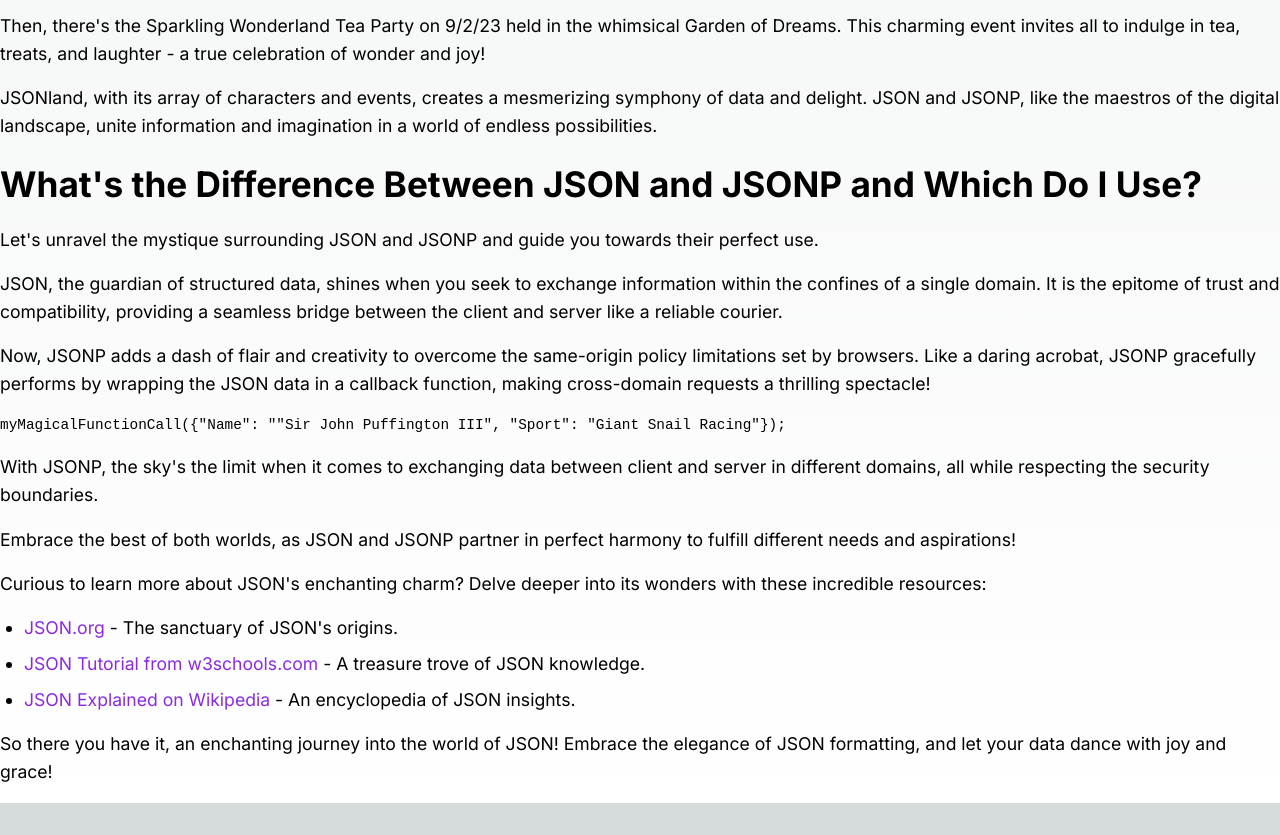
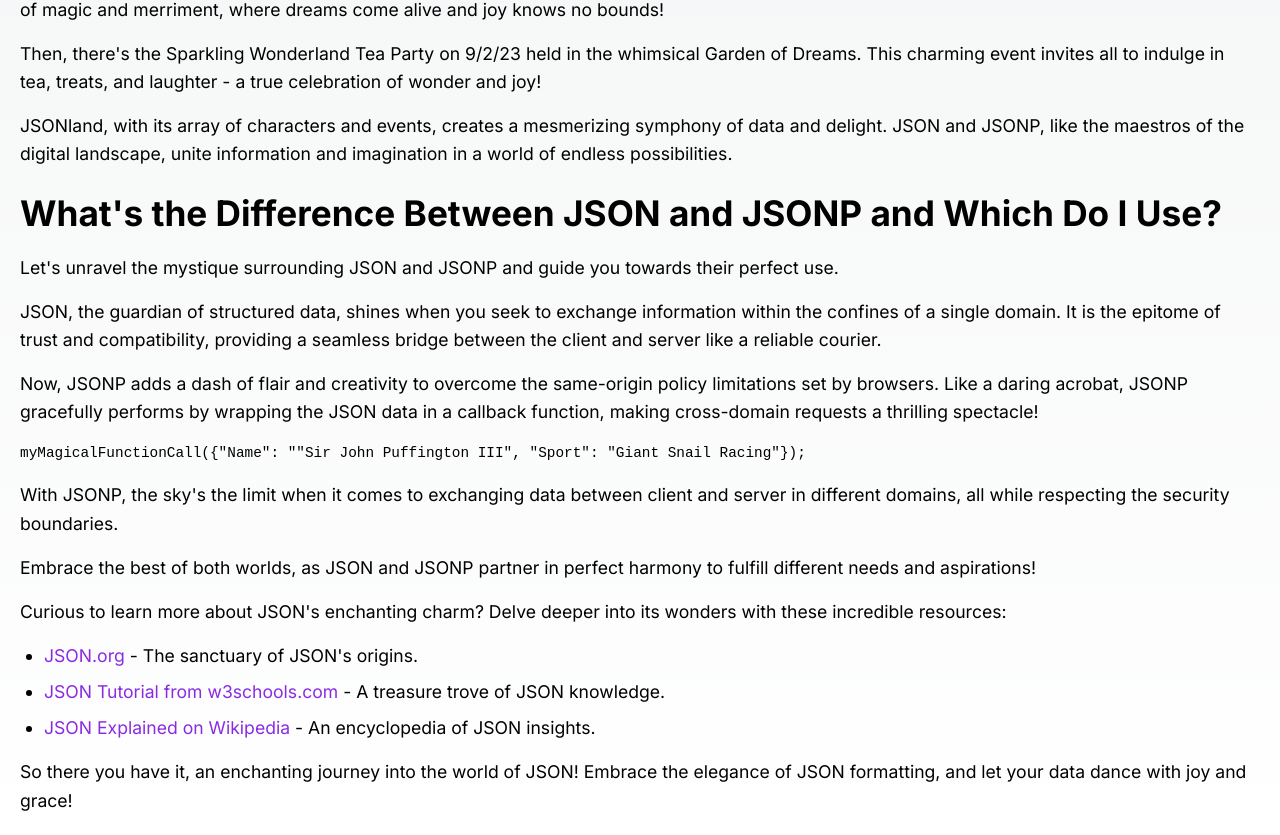
Before and after one commit to mtsamis2/pretty-print-json, a Next.js app: page / in a window 1280 px wide. Shown: the part 3123-3958 px from the top of the page. Before the commit the page ends 3926 px from the top, so only its background shows below. Built offline with nearby package versions, Linux system fonts and the light colour scheme.

Commit message:
style updates

```diff
--- a/app/page.js
+++ b/app/page.js
@@ -156,7 +156,8 @@ export default function Home() {
           </label>
         </div>
       </div>
-      <div clasName={styles.infoContainer}>
+      <div>
+        <div className={styles.infoContainer}>
           <h2>Instructions for using JSON Prettify/Minify</h2>
           <p>Are you ready to dive into the wonderful world of JSON formatting? Let's make your JSON data look absolutely stunning and easily readable! Follow these simple steps:</p>
           <ol>
@@ -169,7 +170,6 @@ export default function Home() {
             <li>Oh, and we've got a little treat for you! Click "Sample JSON" to instantly generate dummy JSON data and get a taste of the magic this tool can do.</li>
           </ol>
           <p>Can you believe how simple it is? With this JSON prettify/minify editor tool, your JSON data will be the talk of the town - elegant, well-groomed, and ready to impress!</p>
-      <div>
           <h2>What is JSON?</h2>
           <p>JSON (JavaScript Object Notation) is not just any data format; it's a language of beauty and simplicity. Imagine a format that both humans and machines adore, and JSON fits the bill perfectly. It's like poetry for data exchange!</p>
           <p>This mesmerizing JSON format is based on a subset of the JavaScript programming language, weaving conventions familiar to programmers from the C family of languages such as C, C++, C#, Java, JavaScript, Perl, and Python. JSON is the universal language of harmony that transcends linguistic barriers!</p>
@@ -187,8 +187,6 @@ export default function Home() {
           <p>First, there's the Grand Enchantment Ball on 8/15/23, where enchanting beings gather at the Enchanted Castle. The description promises an evening of magic and merriment, where dreams come alive and joy knows no bounds!</p>
           <p>Then, there's the Sparkling Wonderland Tea Party on 9/2/23 held in the whimsical Garden of Dreams. This charming event invites all to indulge in tea, treats, and laughter - a true celebration of wonder and joy!</p>
           <p>JSONland, with its array of characters and events, creates a mesmerizing symphony of data and delight. JSON and JSONP, like the maestros of the digital landscape, unite information and imagination in a world of endless possibilities.</p>
-      </div>
-      <div>
           <h2>What's the Difference Between JSON and JSONP and Which Do I Use?</h2>
           <p>Let's unravel the mystique surrounding JSON and JSONP and guide you towards their perfect use.</p>
           <p>JSON, the guardian of structured data, shines when you seek to exchange information within the confines of a single domain. It is the epitome of trust and compatibility, providing a seamless bridge between the client and server like a reliable courier.</p>
@@ -206,8 +204,8 @@ export default function Home() {
             <li><a title="w3schools.com's JSON Tutorial" href="https://www.w3schools.com/js/js_json_intro.asp">JSON Tutorial from w3schools.com</a> - A treasure trove of JSON knowledge.</li>
             <li><a title="Wikipedia link to JSON" href="https://en.wikipedia.org/wiki/JSON">JSON Explained on Wikipedia</a> - An encyclopedia of JSON insights.</li>
           </ul>
+          <p>So there you have it, an enchanting journey into the world of JSON! Embrace the elegance of JSON formatting, and let your data dance with joy and grace!</p>
         </div>
-      <p>So there you have it, an enchanting journey into the world of JSON! Embrace the elegance of JSON formatting, and let your data dance with joy and grace!</p>
       </div>
     </div>
   );
```
Lines whose indentation alone changed are shown as unchanged.
